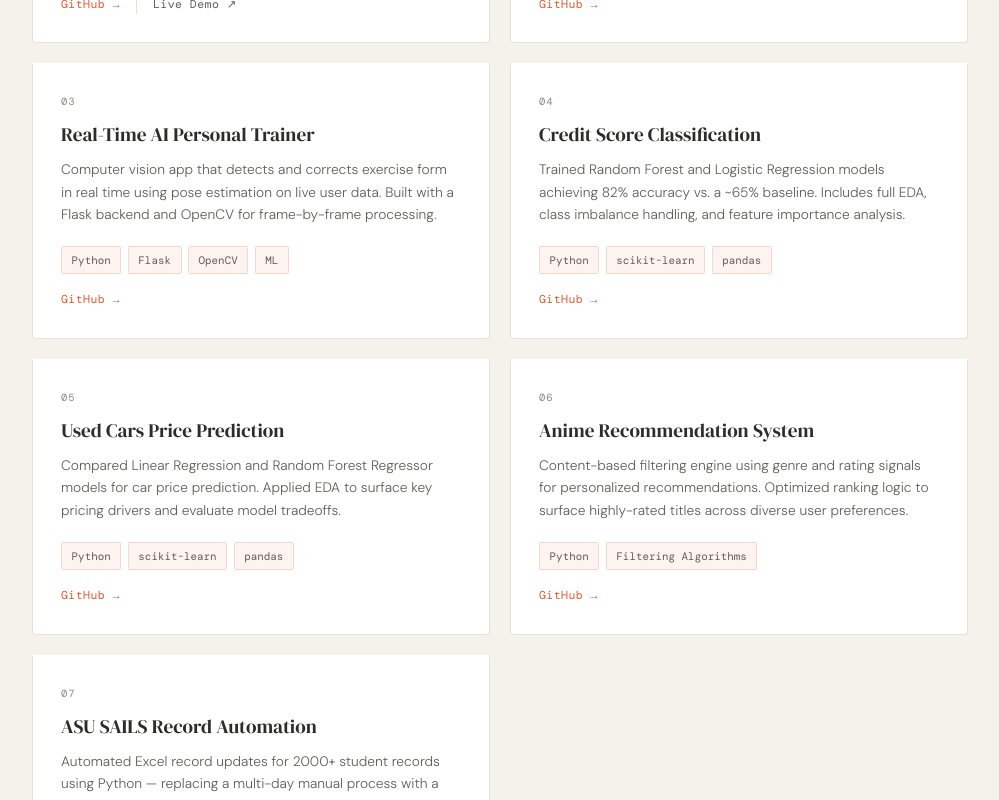
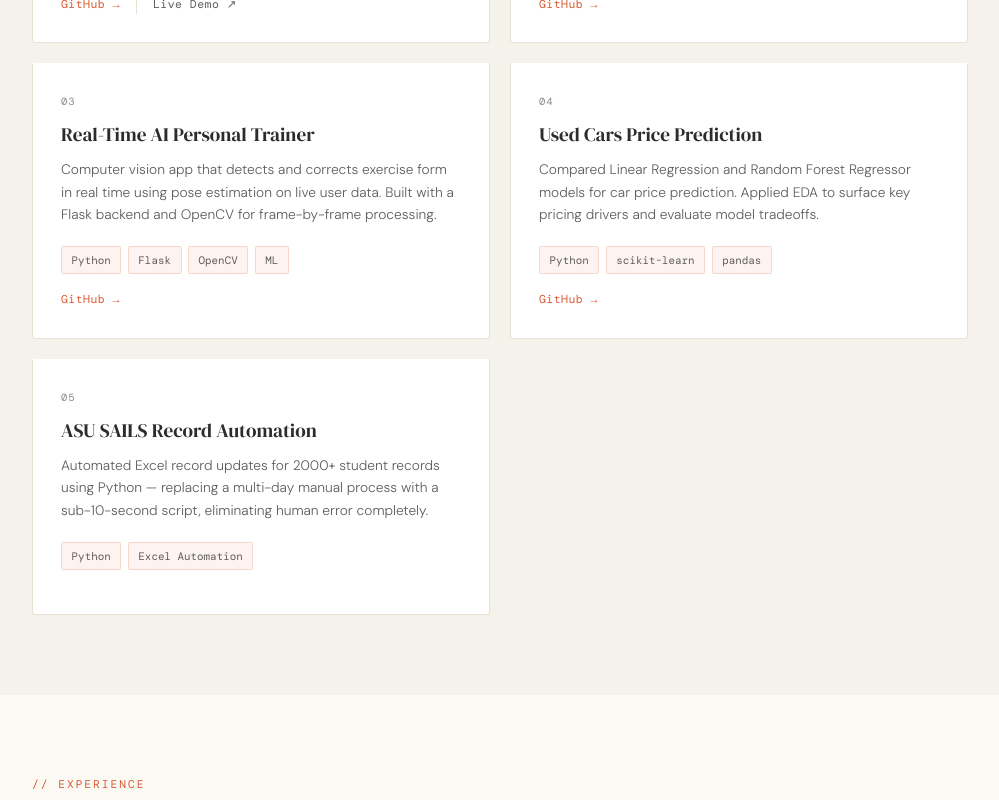
Before and after one commit to dinakarbl/dinakarbl.github.io, a React (Vite) app: page / in a window 1280 px wide. Shown: the part 2460-3260 px from the top of the page, without its empty margins (140-1139 px from the left). Built offline with nearby package versions, Linux system fonts and the light colour scheme; a web font is replaced by a local one.

Commit message:
content update

```diff
--- a/src/components/Certifications.css
+++ b/src/components/Certifications.css
@@ -25,7 +25,7 @@
 .cert-card__preview {
   position: relative;
   overflow: hidden;
-  aspect-ratio: 4/2.6;
+  aspect-ratio: 4/1.3;
   background: var(--bg2);
 }
 
--- a/src/data/content.js
+++ b/src/data/content.js
@@ -25,30 +25,14 @@ export const projects = [
   },
   {
     num: '04',
-    title: 'Credit Score Classification',
-    desc: 'Trained Random Forest and Logistic Regression models achieving 82% accuracy vs. a ~65% baseline. Includes full EDA, class imbalance handling, and feature importance analysis.',
+    title: 'Used Cars Price Prediction',
+    desc: 'Compared Linear Regression and Random Forest Regressor models for car price prediction. Applied EDA to surface key pricing drivers and evaluate model tradeoffs.',
     stack: ['Python', 'scikit-learn', 'pandas'],
-    github: 'https://github.com/dinakarbl',
+    github: 'https://github.com/dinakarbl/Used-car-price-prediction',
     demo: null,
   },
   {
     num: '05',
-    title: 'Used Cars Price Prediction',
-    desc: 'Compared Linear Regression and Random Forest Regressor models for car price prediction. Applied EDA to surface key pricing drivers and evaluate model tradeoffs.',
-    stack: ['Python', 'scikit-learn', 'pandas'],
-    github: 'https://github.com/dinakarbl',
-    demo: null,
-  },
-  {
-    num: '06',
-    title: 'Anime Recommendation System',
-    desc: 'Content-based filtering engine using genre and rating signals for personalized recommendations. Optimized ranking logic to surface highly-rated titles across diverse user preferences.',
-    stack: ['Python', 'Filtering Algorithms'],
-    github: 'https://github.com/dinakarbl',
-    demo: null,
-  },
-  {
-    num: '07',
     title: 'ASU SAILS Record Automation',
     desc: 'Automated Excel record updates for 2000+ student records using Python — replacing a multi-day manual process with a sub-10-second script, eliminating human error completely.',
     stack: ['Python', 'Excel Automation'],
```
